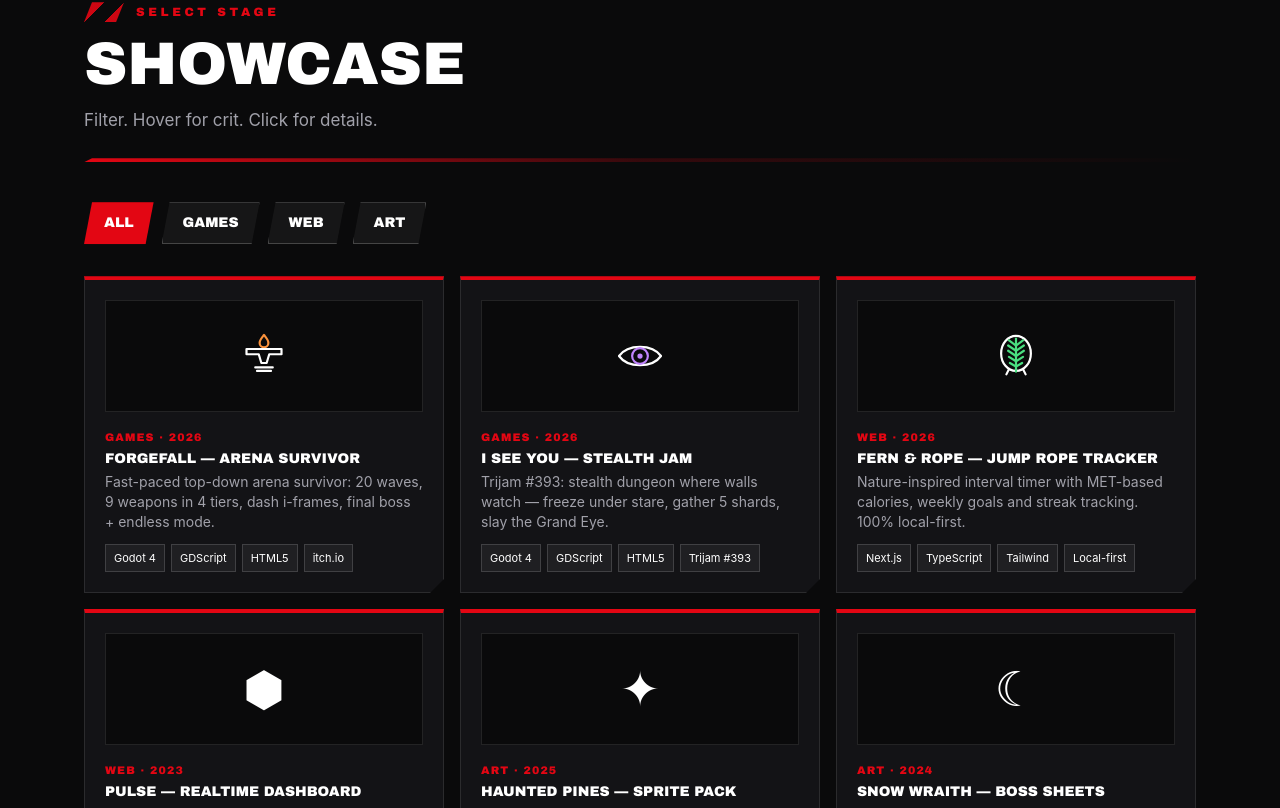
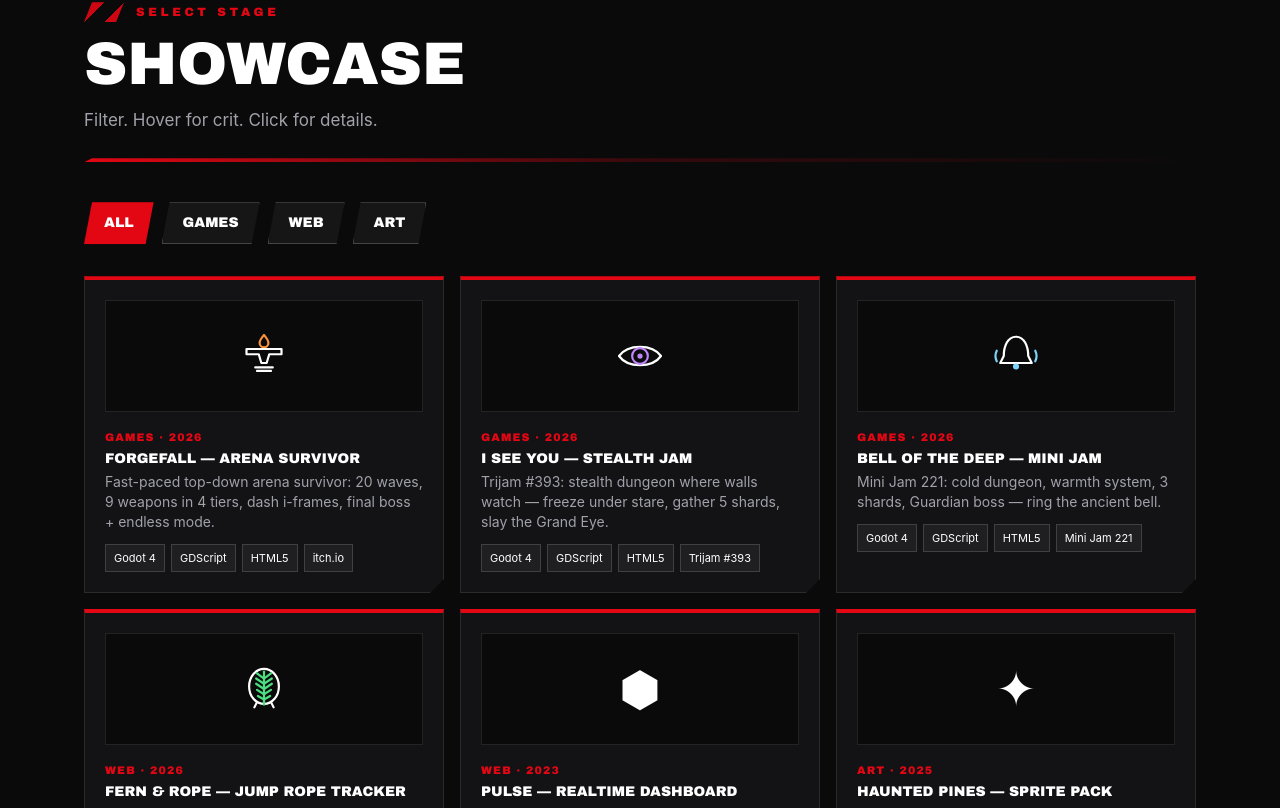
Before and after one commit to chakib-DZ/snow-ghost-portfolio, a Next.js app: page / in a window 1280 px wide. Shown: the part 1992-2800 px from the top of the page. Built offline with nearby package versions, Linux system fonts and the light colour scheme.

Commit message:
feat: add Bell of the Deep mini jam game to portfolio

```diff
--- a/components/Showcase.tsx
+++ b/components/Showcase.tsx
@@ -37,6 +37,15 @@ function EyeIcon() {
     </svg>
   );
 }
+function BellIcon() {
+  return (
+    <svg width="56" height="56" viewBox="0 0 64 64" fill="none" aria-label="Dungeon bell">
+      <path d="M32 10 C22 10 18 22 18 32 L14 40 H50 L46 32 C46 22 42 10 32 10 Z" stroke="white" strokeWidth="2.5" strokeLinejoin="round" />
+      <circle cx="32" cy="44" r="3.5" fill="#7DD3FC" />
+      <path d="M10 26 C8 30 8 34 10 38 M54 26 C56 30 56 34 54 38" stroke="#7DD3FC" strokeWidth="2.5" strokeLinecap="round" />
+    </svg>
+  );
+}
 export default function Showcase() {
   const [f, setF] = useState<Category>("All");
   const list = projects.filter(p => f === "All" || p.category === f);
@@ -52,7 +61,7 @@ export default function Showcase() {
         <AnimatePresence mode="popLayout">
           {list.map(p => (
             <motion.a layout key={p.slug} href={p.link} target={p.link?.startsWith("http") ? "_blank" : undefined} rel={p.link?.startsWith("http") ? "noopener noreferrer" : undefined} initial={{opacity:0,x:-20}} animate={{opacity:1,x:0}} exit={{opacity:0,scale:.95}} whileHover={{scale:1.02}} className="card-hover group bg-charcoal border border-white/10 border-t-4 border-t-crimson p-5 block slash">
-              <div className="h-28 grid place-items-center text-5xl mb-4 bg-pitch border border-white/10 group-hover:bg-crimson transition-colors">{p.slug === "fern-rope-tracker" ? <FernRopeIcon /> : p.slug === "forgefall" ? <ForgefallIcon /> : p.slug === "i-see-you" ? <EyeIcon /> : p.preview}</div>
+              <div className="h-28 grid place-items-center text-5xl mb-4 bg-pitch border border-white/10 group-hover:bg-crimson transition-colors">{p.slug === "fern-rope-tracker" ? <FernRopeIcon /> : p.slug === "forgefall" ? <ForgefallIcon /> : p.slug === "i-see-you" ? <EyeIcon /> : p.slug === "bell-of-the-deep" ? <BellIcon /> : p.preview}</div>
               <p className="text-[11px] font-display tracking-widest text-crimson">{p.category.toUpperCase()} · {p.year}</p>
               <h3 className="font-display mt-1 group-hover:text-crimson transition-colors uppercase text-sm leading-tight">{p.title}</h3>
               <p className="text-sm text-muted mt-1">{p.tagline}</p>
--- a/data/portfolio.ts
+++ b/data/portfolio.ts
@@ -15,6 +15,7 @@ export type Project = {
 export const projects: Project[] = [
   { slug: "forgefall", title: "Forgefall — Arena Survivor", category: "Games", tagline: "Fast-paced top-down arena survivor: 20 waves, 9 weapons in 4 tiers, dash i-frames, final boss + endless mode.", stack: ["Godot 4", "GDScript", "HTML5", "itch.io"], year: "2026", accent: "#FB923C", preview: "⚒", link: "https://snow-ghost-games.itch.io/forgefall" },
   { slug: "i-see-you", title: "I See You — Stealth Jam", category: "Games", tagline: "Trijam #393: stealth dungeon where walls watch — freeze under stare, gather 5 shards, slay the Grand Eye.", stack: ["Godot 4", "GDScript", "HTML5", "Trijam #393"], year: "2026", accent: "#C084FC", preview: "👁", link: "https://snow-ghost-games.itch.io/i-see-you" },
+  { slug: "bell-of-the-deep", title: "Bell of the Deep — Mini Jam", category: "Games", tagline: "Mini Jam 221: cold dungeon, warmth system, 3 shards, Guardian boss — ring the ancient bell.", stack: ["Godot 4", "GDScript", "HTML5", "Mini Jam 221"], year: "2026", accent: "#7DD3FC", preview: "🔔", link: "https://snow-ghost-games.itch.io/bell-of-the-deep" },
   { slug: "fern-rope-tracker", title: "Fern & Rope — Jump Rope Tracker", category: "Web", tagline: "Nature-inspired interval timer with MET-based calories, weekly goals and streak tracking. 100% local-first.", stack: ["Next.js", "TypeScript", "Tailwind", "Local-first"], year: "2026", accent: "#4ADE80", preview: "🌿", link: "https://fern-and-rope.vercel.app/" },
   { slug: "dev-dashboard", title: "Pulse — Realtime Dashboard", category: "Web", tagline: "Socket-driven telemetry UI with charts and dark gaming theme.", stack: ["React", "Node.js", "Socket.io"], year: "2023", accent: "#34D399", preview: "⬢" },
   { slug: "sprite-pack", title: "Haunted Pines — Sprite Pack", category: "Art", tagline: "48-frame run cycle + tiles + VFX sheets. CSP + Krita.", stack: ["Clip Studio", "Krita", "Photoshop"], year: "2025", accent: "#F0ABFC", preview: "✦" },
```
